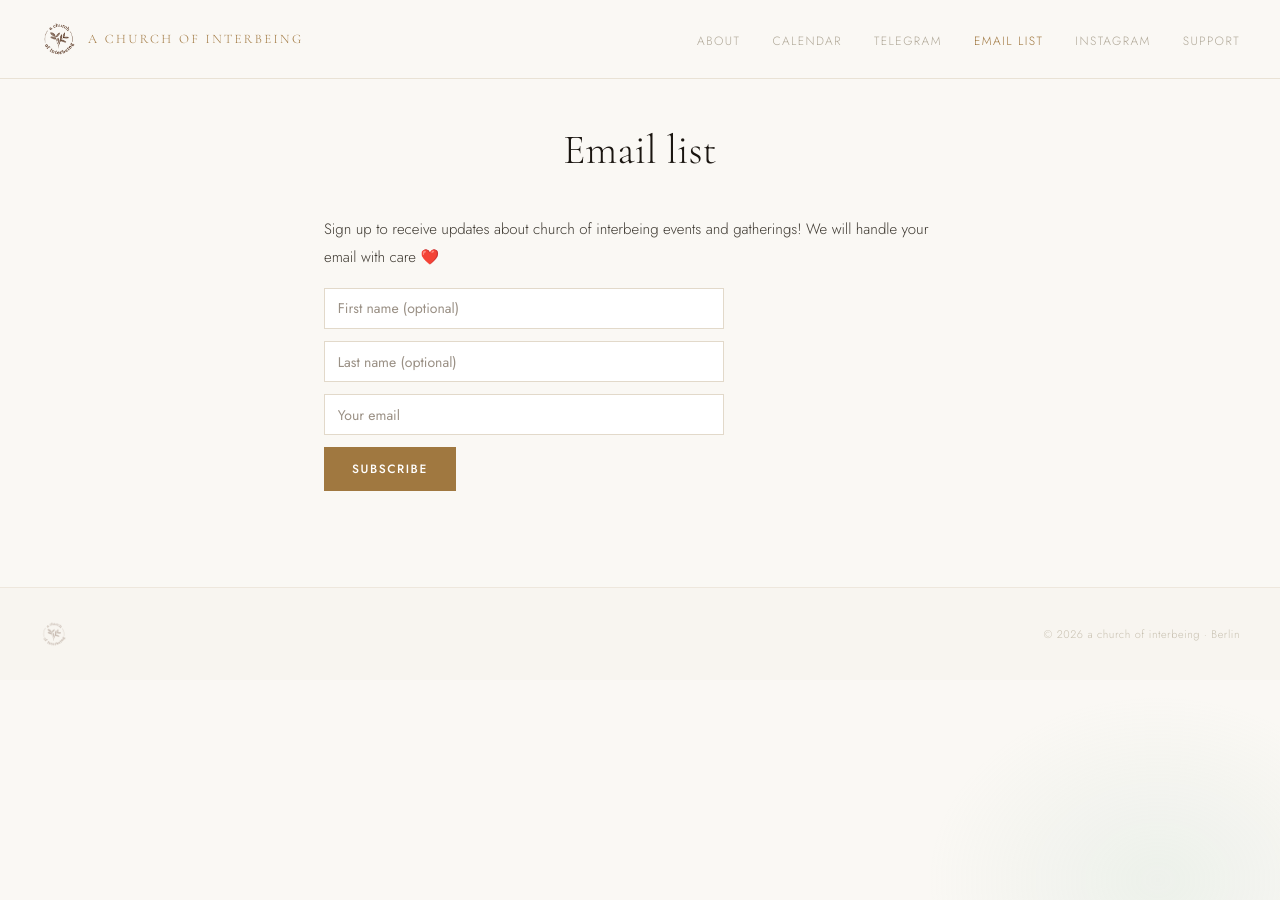
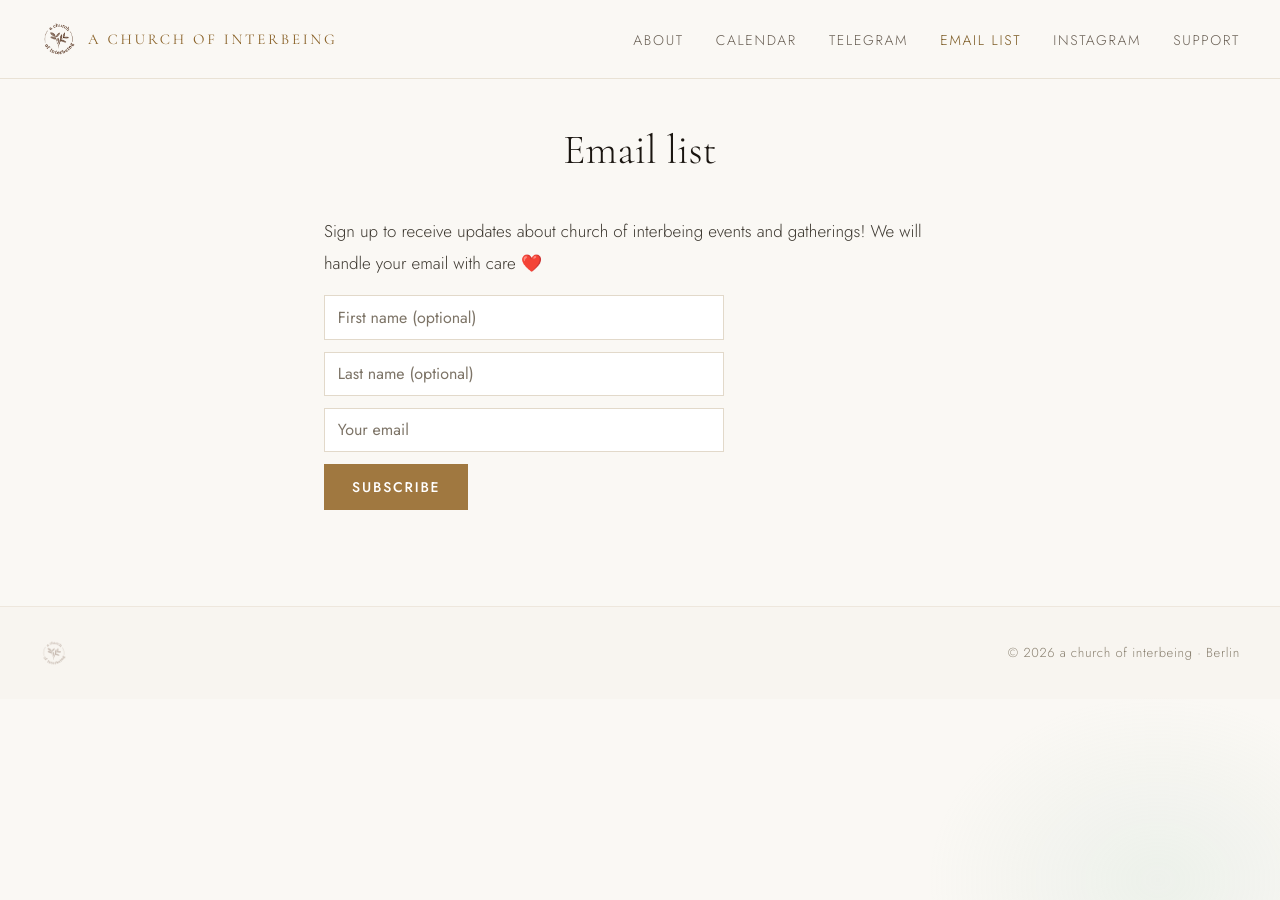
Before and after one commit to interbeing-berlin/website, a Jekyll site: the page built from email-list.md, in a window 1280 px wide. Built offline with Jekyll 4.4.1, drawn with Linux system fonts in a browser that asks for light colours.

Commit message:
Increase font sizes and contrast for readability
Bump text sizes ~10-20% across the board and darken low-contrast
colors inherited from the mockup:

- Nav brand and links: 13/12px -> 15/14px, darker gold/brown.
- Hero eyebrow, subtitle and CTA enlarged and darkened.
- All uppercase section labels/eyebrows: 10px -> 12px, full opacity,
  deeper gold ($gold-label).
- Home page body text (pillars, schedule, callouts, location,
  contact): 13px -> 15px, with $text-muted and $text-faint darkened;
  telegram callout text lightened for contrast on its dark background.
- Schedule table cells and links up ~2px each.
- Inner page body text: 15px -> 17px; form inputs and buttons up 2px.
- Footer copy 11px -> 13px and darkened.

Co-Authored-By: Claude Fable 5 <noreply@anthropic.com>

```diff
--- a/_sass/main.scss
+++ b/_sass/main.scss
@@ -2,10 +2,11 @@
 $bg:            #faf8f4;
 $text:          #3d3830;
 $text-dark:     #1a1510;
-$text-muted:    #6a6055;
-$text-faint:    #9a9085;
+$text-muted:    #554b3f;
+$text-faint:    #7d7467;
 $gold:          #a07840;
-$gold-link:     #9a7830;
+$gold-label:    #8a6228;
+$gold-link:     #82621e;
 $gold-dark:     #7a5820;
 $hairline:      rgba(160,130,80,0.15);
 $hairline-dark: rgba(160,130,80,0.3);
@@ -51,18 +52,18 @@ body {
 .nav-logo { width: 38px; height: 38px; object-fit: contain; }
 .nav-brand-text {
   font-family: $font-serif;
-  font-size: 13px; letter-spacing: 0.18em;
-  text-transform: uppercase; color: $gold; font-weight: 300;
+  font-size: 15px; letter-spacing: 0.18em;
+  text-transform: uppercase; color: $gold-label; font-weight: 400;
 }
 
 .nav-links { display: flex; gap: 2rem; list-style: none; }
 .nav-links a {
-  font-size: 12px; letter-spacing: 0.12em;
-  text-transform: uppercase; color: #b0a898;
+  font-size: 14px; letter-spacing: 0.12em;
+  text-transform: uppercase; color: #6a6055;
   text-decoration: none; transition: color 0.3s;
 
   &:hover,
-  &.active { color: $gold; }
+  &.active { color: $gold-dark; }
 }
 
 // ─── Hero ────────────────────────────────────────
@@ -87,7 +88,7 @@ body {
   text-align: center; padding: 5rem 2rem;
 }
 .hero-logo { width: 120px; height: 120px; object-fit: contain; margin: 0 auto 2rem; display: block; }
-.hero-eyebrow { font-size: 11px; letter-spacing: 0.25em; text-transform: uppercase; color: $gold-dark; margin-bottom: 1.25rem; }
+.hero-eyebrow { font-size: 13px; letter-spacing: 0.25em; text-transform: uppercase; color: #5f4410; margin-bottom: 1.25rem; }
 .hero h1 {
   font-family: $font-serif;
   font-size: clamp(2.8rem, 6vw, 4.5rem);
@@ -97,14 +98,14 @@ body {
   em { font-style: italic; color: #8a5c18; }
 }
 .hero-sub {
-  font-size: 15px; color: #3a2e20; max-width: 440px;
+  font-size: 17px; color: #2e2415; max-width: 460px;
   margin: 0 auto 2.5rem; line-height: 1.9; font-weight: 400;
   text-shadow: 0 1px 8px rgba(250,246,238,0.9);
 }
 .hero-cta {
   display: inline-flex; align-items: center; gap: 10px;
-  border: 1px solid rgba(130,90,24,0.6); color: #7a5010;
-  font-size: 11px; letter-spacing: 0.18em; text-transform: uppercase;
+  border: 1px solid rgba(130,90,24,0.7); color: #64400a;
+  font-size: 13px; letter-spacing: 0.18em; text-transform: uppercase;
   padding: 0.8rem 2rem; text-decoration: none; transition: background 0.3s;
   background: rgba(255,251,242,0.75); font-weight: 500;
 
@@ -130,9 +131,9 @@ body {
   border-bottom: 0.5px solid $hairline;
   background: rgba(255,253,248,0.7);
 }
-.pillar-label { font-size: 10px; letter-spacing: 0.22em; text-transform: uppercase; color: $gold; margin-bottom: 1rem; opacity: 0.7; }
+.pillar-label { font-size: 12px; letter-spacing: 0.22em; text-transform: uppercase; color: $gold-label; margin-bottom: 1rem; }
 .pillar-heading { font-family: $font-serif; font-size: 1.6rem; font-weight: 300; color: $text-dark; margin-bottom: 0.75rem; line-height: 1.2; }
-.pillar p { font-size: 13px; color: $text-muted; line-height: 1.9; font-weight: 300; }
+.pillar p { font-size: 15px; color: $text-muted; line-height: 1.9; font-weight: 300; }
 
 // ─── Community voice ─────────────────────────────
 .voice-section {
@@ -143,27 +144,27 @@ body {
   max-width: 860px; margin: 0 auto;
 }
 .voice-photo { width: 180px; height: 180px; object-fit: cover; object-position: 25% 30%; border-radius: 50%; border: 0.5px solid rgba(160,130,80,0.2); display: block; flex-shrink: 0; }
-.voice-quote-label { font-size: 10px; letter-spacing: 0.25em; text-transform: uppercase; color: $gold; margin-bottom: 1.5rem; opacity: 0.7; display: block; }
+.voice-quote-label { font-size: 12px; letter-spacing: 0.25em; text-transform: uppercase; color: $gold-label; margin-bottom: 1.5rem; display: block; }
 .voice-quote { font-family: $font-serif; font-size: clamp(1.1rem, 2vw, 1.4rem); font-weight: 300; font-style: italic; color: #2a2010; line-height: 1.85; margin-bottom: 1.25rem; }
-.voice-attribution { font-size: 12px; color: #9a8060; letter-spacing: 0.08em; }
+.voice-attribution { font-size: 14px; color: #7d6444; letter-spacing: 0.08em; }
 .voice-attribution strong { font-weight: 500; color: #4a3820; }
 
 // ─── Schedule ────────────────────────────────────
 .schedule-section { padding: 0 2.5rem 3.5rem; border-top: 0.5px solid $hairline; }
-.section-label { font-size: 10px; letter-spacing: 0.25em; text-transform: uppercase; color: $gold; margin-bottom: 2rem; opacity: 0.7; display: block; }
+.section-label { font-size: 12px; letter-spacing: 0.25em; text-transform: uppercase; color: $gold-label; margin-bottom: 2rem; display: block; }
 .schedule-section .section-label { padding-top: 2rem; text-align: center; }
 .schedule-table-wrap { display: flex; justify-content: center; }
 table.sched { border-collapse: collapse; width: 100%; max-width: 640px; }
 table.sched thead tr { border-bottom: 0.5px solid $hairline-dark; }
-table.sched thead th { font-size: 9px; letter-spacing: 0.2em; text-transform: uppercase; color: $gold; font-weight: 400; padding: 0 1.25rem 0.75rem; text-align: left; opacity: 0.7; }
+table.sched thead th { font-size: 11px; letter-spacing: 0.2em; text-transform: uppercase; color: $gold-label; font-weight: 400; padding: 0 1.25rem 0.75rem; text-align: left; }
 table.sched thead th:last-child { text-align: right; }
 table.sched tbody tr { border-bottom: 0.5px solid rgba(160,130,80,0.1); }
 table.sched tbody tr:last-child { border-bottom: none; }
 table.sched td { padding: 1rem 1.25rem; vertical-align: middle; }
-.td-day { font-size: 11px; letter-spacing: 0.15em; text-transform: uppercase; color: $gold; white-space: nowrap; width: 110px; }
-.td-event { font-family: $font-serif; font-size: 1.1rem; color: $text-dark; font-weight: 300; }
-.td-time { font-size: 12px; color: $text-muted; white-space: nowrap; }
-.td-location { font-size: 11px; text-align: right; }
+.td-day { font-size: 13px; letter-spacing: 0.15em; text-transform: uppercase; color: $gold-label; white-space: nowrap; width: 110px; }
+.td-event { font-family: $font-serif; font-size: 1.2rem; color: $text-dark; font-weight: 400; }
+.td-time { font-size: 14px; color: $text-muted; white-space: nowrap; }
+.td-location { font-size: 13px; text-align: right; }
 .td-location a { color: $gold-link; text-decoration: none; border-bottom: 0.5px solid $hairline-dark; }
 .td-location a:hover { color: $gold; }
 
@@ -173,13 +174,13 @@ table.sched td { padding: 1rem 1.25rem; vertical-align: middle; }
   background: #2a2520; padding: 3rem 2.5rem;
   display: flex; align-items: center; justify-content: space-between; gap: 2rem;
 }
-.telegram-eyebrow { font-size: 10px; letter-spacing: 0.22em; text-transform: uppercase; color: #c5a35a; margin-bottom: 0.6rem; opacity: 0.8; }
+.telegram-eyebrow { font-size: 12px; letter-spacing: 0.22em; text-transform: uppercase; color: #d4b06a; margin-bottom: 0.6rem; }
 .telegram-heading { font-family: $font-serif; font-size: 1.8rem; font-weight: 300; color: #f0e8d8; line-height: 1.2; margin-bottom: 0.6rem; }
-.telegram-sub { font-size: 13px; color: #9a9085; line-height: 1.7; max-width: 380px; }
+.telegram-sub { font-size: 15px; color: #beb4a4; line-height: 1.7; max-width: 400px; }
 .telegram-btn {
   display: inline-flex; align-items: center; gap: 10px; flex-shrink: 0;
   background: #2AABEE; color: #fff;
-  font-size: 12px; letter-spacing: 0.13em; text-transform: uppercase;
+  font-size: 14px; letter-spacing: 0.13em; text-transform: uppercase;
   padding: 0.85rem 1.75rem; text-decoration: none; font-weight: 500;
   transition: opacity 0.25s, transform 0.15s; white-space: nowrap;
 
@@ -194,13 +195,13 @@ table.sched td { padding: 1rem 1.25rem; vertical-align: middle; }
   background: rgba(240,246,241,0.6); padding: 2.5rem;
   display: flex; align-items: center; justify-content: space-between; gap: 2rem;
 }
-.donate-eyebrow { font-size: 10px; letter-spacing: 0.22em; text-transform: uppercase; color: #5a8a62; margin-bottom: 0.6rem; opacity: 0.8; }
+.donate-eyebrow { font-size: 12px; letter-spacing: 0.22em; text-transform: uppercase; color: #3f6e48; margin-bottom: 0.6rem; }
 .donate-heading { font-family: $font-serif; font-size: 1.8rem; font-weight: 300; color: #1a2e1e; line-height: 1.2; margin-bottom: 0.5rem; }
-.donate-sub { font-size: 13px; color: #5a6a5a; line-height: 1.7; max-width: 380px; }
+.donate-sub { font-size: 15px; color: #40523f; line-height: 1.7; max-width: 400px; }
 .donate-btn {
   display: inline-flex; align-items: center; gap: 10px; flex-shrink: 0;
   background: $green; color: #fff;
-  font-size: 12px; letter-spacing: 0.13em; text-transform: uppercase;
+  font-size: 14px; letter-spacing: 0.13em; text-transform: uppercase;
   padding: 0.85rem 1.75rem; text-decoration: none; font-weight: 500;
   transition: opacity 0.25s, transform 0.15s; white-space: nowrap;
 
@@ -219,12 +220,12 @@ table.sched td { padding: 1rem 1.25rem; vertical-align: middle; }
 }
 .location-text .section-label { text-align: left; margin-bottom: 1rem; }
 .location-text h2 { font-family: $font-serif; font-size: 2rem; font-weight: 300; color: $text-dark; line-height: 1.2; margin-bottom: 1rem; }
-.location-text p { font-size: 13px; color: $text-muted; line-height: 1.9; }
+.location-text p { font-size: 15px; color: $text-muted; line-height: 1.9; }
 .location-venues { margin-top: 1.25rem; display: flex; flex-direction: column; gap: 0.75rem; }
 .venue-item { display: flex; gap: 10px; align-items: flex-start; }
-.venue-item i { font-size: 14px; color: $gold; margin-top: 2px; flex-shrink: 0; opacity: 0.7; }
-.venue-name { font-size: 13px; color: $text-dark; font-weight: 400; display: block; }
-.venue-addr { font-size: 12px; color: $text-faint; display: block; margin-top: 1px; }
+.venue-item i { font-size: 16px; color: $gold-label; margin-top: 3px; flex-shrink: 0; }
+.venue-name { font-size: 15px; color: $text-dark; font-weight: 400; display: block; }
+.venue-addr { font-size: 14px; color: $text-faint; display: block; margin-top: 1px; }
 .venue-addr a { color: $gold-link; text-decoration: none; border-bottom: 0.5px solid $hairline-dark; }
 .venue-addr a:hover { color: $gold; }
 .location-map {
@@ -234,7 +235,7 @@ table.sched td { padding: 1rem 1.25rem; vertical-align: middle; }
 }
 .map-links {
   margin-top: 0.5rem; display: flex; gap: 1.5rem;
-  font-size: 11px; color: $text-faint; flex-wrap: wrap;
+  font-size: 13px; color: $text-faint; flex-wrap: wrap;
 
   a { display: flex; align-items: center; gap: 5px; text-decoration: none; color: $gold-link; }
   .map-dot { width: 9px; height: 9px; border-radius: 50%; background: #c0392b; display: inline-block; flex-shrink: 0; }
@@ -252,7 +253,7 @@ table.sched td { padding: 1rem 1.25rem; vertical-align: middle; }
     display: inline-flex;
     align-items: center;
     gap: 0.4rem;
-    font-size: 13px;
+    font-size: 15px;
     letter-spacing: 0.08em;
     color: $text-dark;
     text-decoration: none;
@@ -275,11 +276,11 @@ table.sched td { padding: 1rem 1.25rem; vertical-align: middle; }
 // ─── Contact ─────────────────────────────────────
 .contact-section { padding: 4rem 2.5rem 2.5rem; text-align: center; border-top: 0.5px solid $hairline; }
 .contact-section h2 { font-family: $font-serif; font-size: 2rem; font-weight: 300; color: $text-dark; margin-bottom: 0.5rem; }
-.contact-section p { font-size: 13px; color: $text-muted; margin-bottom: 2rem; }
+.contact-section p { font-size: 15px; color: $text-muted; margin-bottom: 2rem; }
 .contact-links { display: flex; gap: 0.75rem; justify-content: center; flex-wrap: wrap; }
 .contact-link {
   display: inline-flex; align-items: center; gap: 8px;
-  font-size: 11px; letter-spacing: 0.13em; text-transform: uppercase;
+  font-size: 13px; letter-spacing: 0.13em; text-transform: uppercase;
   text-decoration: none; padding: 0.65rem 1.4rem;
   transition: opacity 0.25s, transform 0.15s; font-weight: 400;
 
@@ -298,14 +299,14 @@ table.sched td { padding: 1rem 1.25rem; vertical-align: middle; }
   background: rgba(242,238,228,0.3);
 }
 .footer-logo { width: 28px; height: 28px; object-fit: contain; opacity: 0.4; }
-.footer-copy { font-size: 11px; color: #c8c0b0; letter-spacing: 0.05em; }
+.footer-copy { font-size: 13px; color: #8a8070; letter-spacing: 0.05em; }
 
 // ─── Inner pages ─────────────────────────────────
 .page {
   max-width: 680px;
   margin: 0 auto;
   padding: 3rem 1.5rem 4rem;
-  font-size: 15px;
+  font-size: 17px;
   line-height: 1.9;
 
   h1 {
@@ -368,7 +369,7 @@ table.sched td { padding: 1rem 1.25rem; vertical-align: middle; }
     padding: 0.6rem 0.8rem;
     margin-bottom: 0.75rem;
     font-family: $font-sans;
-    font-size: 14px;
+    font-size: 16px;
     border: 0.5px solid $hairline-dark;
     background: #fff;
     color: $text;
@@ -386,7 +387,7 @@ table.sched td { padding: 1rem 1.25rem; vertical-align: middle; }
     display: inline-flex;
     padding: 0.8rem 1.75rem;
     font-family: $font-sans;
-    font-size: 12px;
+    font-size: 14px;
     letter-spacing: 0.13em;
     text-transform: uppercase;
     font-weight: 500;
```
